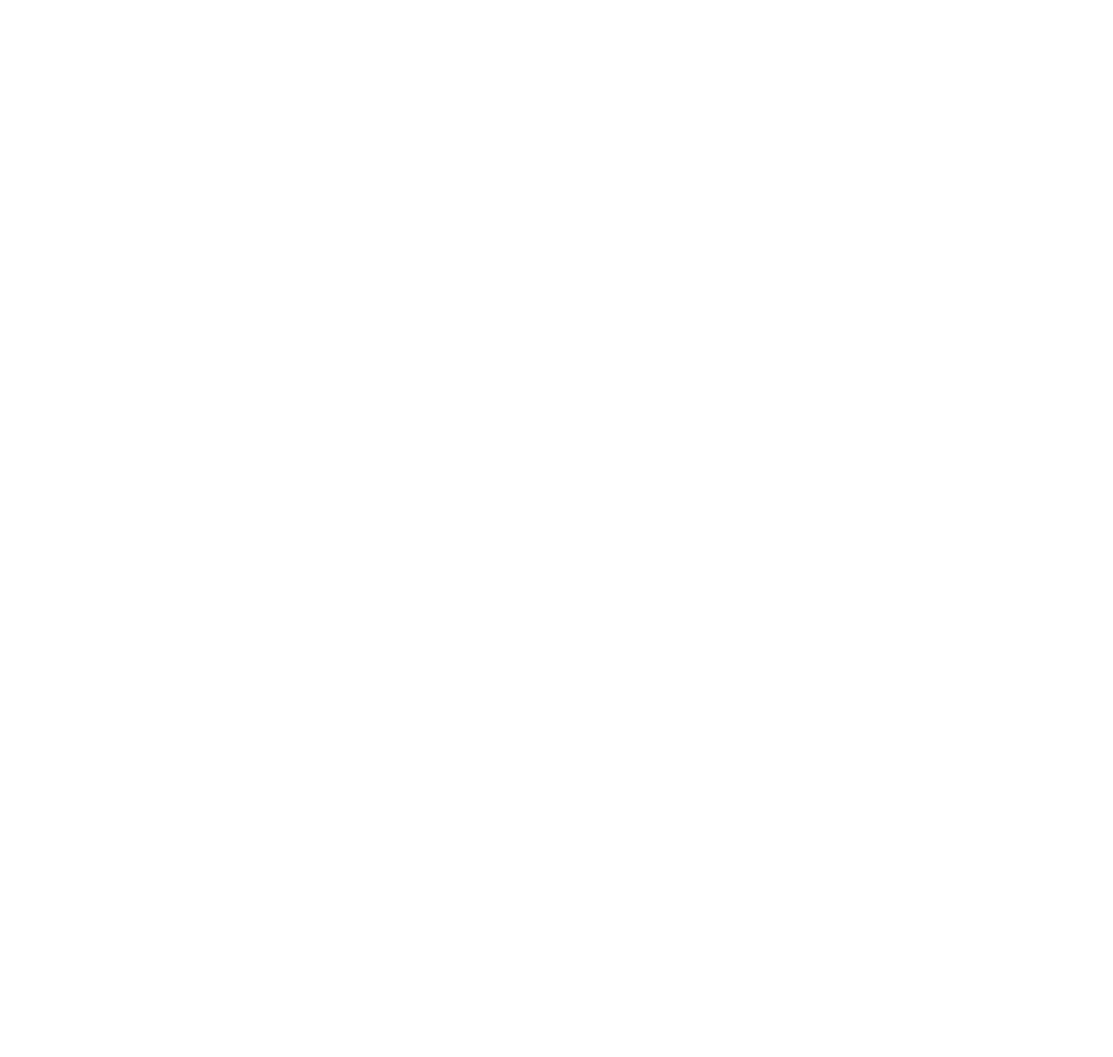
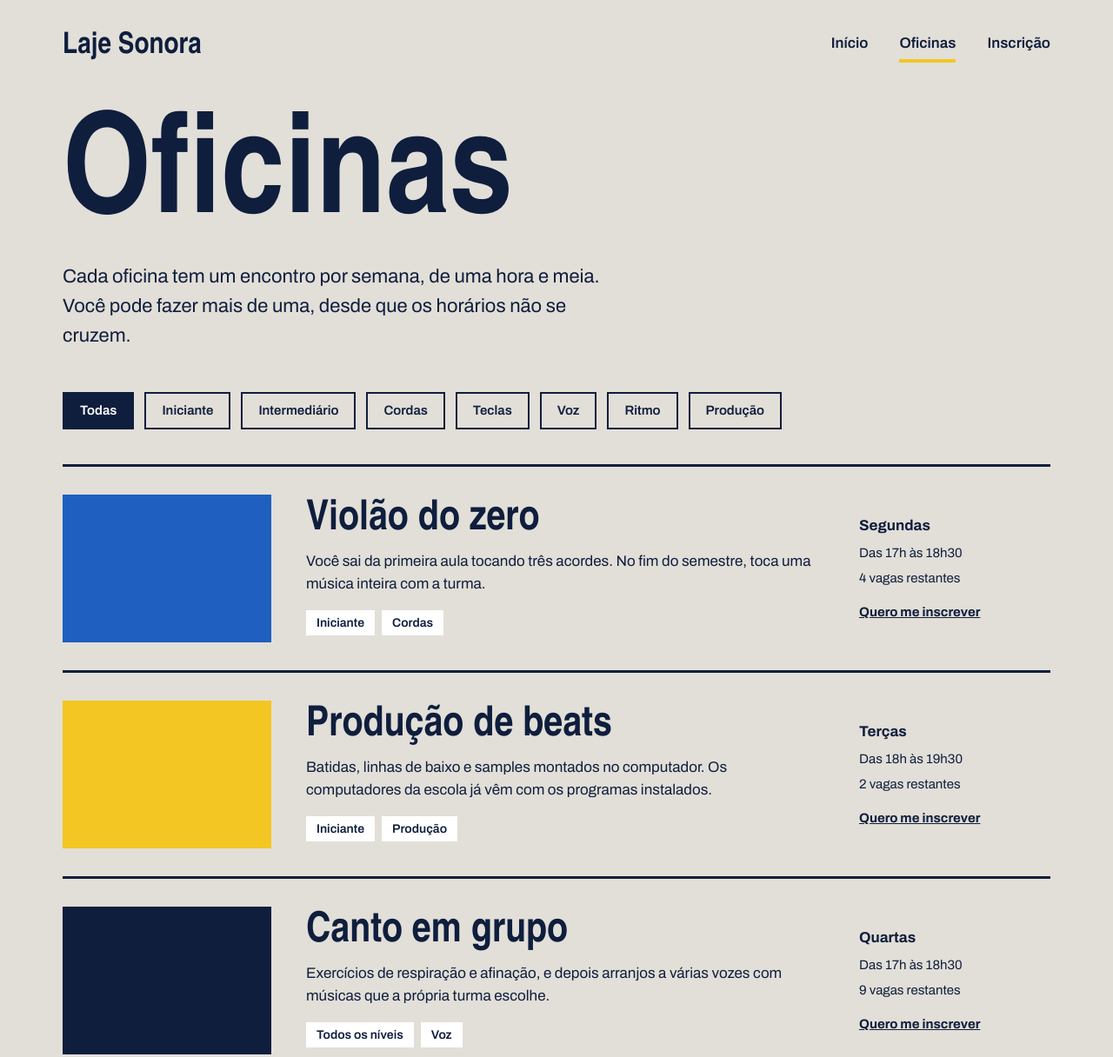
Before and after one commit to nandafidelissf/laje_sonora, a plain HTML site: page oficinas.html in a window 1280 px wide. Shown: the top 1216 px of the page at 87% size. Before the commit the page ends 800 px from the top, so only its background shows below. Drawn offline with Linux system fonts and the light colour scheme; a web font is replaced by a local one.

Commit message:
HTML da página de oficinas

```diff
--- a/index.css
+++ b/index.css
@@ -186,7 +186,6 @@ gap: 24px;
 .passos {
     display: flex;
 gap: 24px;
-
 }
 .passo {
     border-top: 6px solid var(--tinta);
@@ -213,7 +212,6 @@ gap: 24px;
   color: var(--concreto);
   padding-top: 56px;
   padding-bottom: 56px;
-
 }
 
 .rodape-colunas {
--- a/oficinas.css
+++ b/oficinas.css
@@ -0,0 +1,217 @@
+*{
+    margin: 0;
+    padding: 0;
+    box-sizing: border-box;
+}
+:root{
+ --concreto: #E2DFD8;
+ --concreto-escuro: #CBC7BE;
+--tinta : #0F1E3D;
+--caixa-dagua: #1F5FBF;
+--fita: #F3C623;
+--branco: #FFFFFF;
+
+--fonte-cartaz: "Big Shoulders",  "Arial Narrow", sans-serif;
+--fonte-texto: "Archivo", Arial, sans-serif;
+}
+.cards {
+display: flex;
+flex-wrap: wrap;
+gap: 24px;
+}
+.card{
+    background-color: var(--branco);
+    border: 3px solid var(--tinta);
+    flex: 1 1 340px;
+}
+
+.card .foto{
+    height: 170px;
+}
+
+.foto {
+    background-color: var(--concreto-escuro);
+}
+
+.foto-azul {
+    background-color: var(--caixa-dagua);
+}
+
+.foto-amarela {
+
+    background-color: var(--fita);
+}
+
+.foto-tinta {
+     background-color: var(--tinta);
+}
+
+body{
+    background-color: #E2DFD8;
+    color: #0F1E3D;
+    font-family: var(--fonte-texto);
+    font-size: 17px;
+    line-height: 1.55;
+}
+a {
+    color: inherit;
+}
+
+h1, h2, h3{
+    font-family: var(--fonte-cartaz);
+    font-weight: 900;
+    line-height: 0.95;
+}
+
+.conteudo {
+    max-width: 1200px;
+    margin-inline: auto;
+    padding-inline: 32px;
+}
+.topo {
+    padding-block: 28px;
+display: flex;
+justify-content: space-between;
+align-items: center;
+}
+
+.logo {
+    font-family: var(--fonte-cartaz);
+    font-size: 34px;
+    font-weight: 900;
+    text-decoration: none;
+}
+
+.menu {
+    display: flex;
+    gap: 36px;
+}
+
+.menu a {
+    font-weight: 600;
+    text-decoration: none;
+    padding-bottom: 4px;
+    border-bottom: 4px solid transparent;
+}
+
+.menu a:hover {
+    border-bottom-color: var(--tinta);
+}
+
+.menu a.atual {
+    border-bottom-color: var(--fita);
+}
+
+
+
+.rodape {
+    margin-top: 120px;
+    background-color: var(--tinta);
+    color: var(--concreto);
+    padding-top: 56px;
+    padding-bottom: 56px;
+
+}
+
+.rodape-colunas {
+    display: flex;
+    gap: 40px;
+}
+
+.rodape-coluna {
+    flex: 1;
+}
+
+.rodape h4 {
+    font-family: var(--fonte-cartaz);
+    font-size: 28px;
+    color: var(--fita);
+    margin-bottom: 12px;
+}
+.titulo-pagina {
+  font-size: 160px;
+  margin-top: 24px;
+}
+
+.subtitulo-pagina {
+  font-size: 22px;
+  max-width: 640px;
+  margin-top: 16px;
+}
+
+.filtros {
+  margin-top: 48px;
+  display: flex;
+  flex-wrap: wrap;
+  gap: 12px;
+}
+
+.filtro {
+  border: 2px solid var(--tinta);
+  padding: 8px 18px;
+  font-weight: 600;
+  font-size: 15px;
+}
+
+.filtro.ativo {
+  background-color: var(--tinta);
+  color: var(--branco);
+}
+
+.lista {
+  margin-top: 40px;
+}
+
+.oficina {
+  padding-top: 32px;
+  padding-bottom: 32px;
+  border-top: 3px solid var(--tinta);
+  display: flex;
+  align-items: center;
+  gap: 40px;
+}
+
+.oficina .foto {
+  width: 240px;
+  height: 170px;
+  flex-shrink: 0;
+}
+
+.oficina-texto {
+  flex: 1;
+}
+
+.oficina h2 {
+  font-size: 48px;
+  margin-bottom: 10px;
+}
+
+.etiquetas {
+  margin-top: 16px;
+  display: flex;
+  gap: 8px;
+}
+
+.etiqueta {
+  background-color: var(--branco);
+  padding: 4px 12px;
+  font-size: 14px;
+  font-weight: 600;
+}
+
+.oficina-detalhes {
+  width: 220px;
+  font-size: 15px;
+  display: flex;
+  flex-direction: column;
+  gap: 6px;
+}
+
+.oficina-detalhes strong {
+  font-size: 17px;
+}
+
+.oficina-detalhes a {
+  margin-top: 10px;
+  font-weight: 700;
+}
--- a/oficinas.html
+++ b/oficinas.html
@@ -0,0 +1,183 @@
+<!DOCTYPE html>
+<html lang="pt-br">
+
+<head>
+    <meta charset="UTF-8">
+    <meta name="viewport" content="width=device-width, initial-scale=1.0">
+    <link rel="preconnect" href="https://fonts.googleapis.com">
+    <link rel="preconnect" href="https://fonts.gstatic.com" crossorigin>
+    <link href="https://fonts.googleapis.com/css2?family=Big+Shoulders:opsz,wght@10..72,100..900&display=swap"
+        rel="stylesheet">
+    <link rel="preconnect" href="https://fonts.googleapis.com">
+    <link rel="preconnect" href="https://fonts.gstatic.com" crossorigin>
+    <link
+        href="https://fonts.googleapis.com/css2?family=Archivo:ital,wght@0,100..900;1,100..900&family=Big+Shoulders:opsz,wght@10..72,100..900&display=swap"
+        rel="stylesheet">
+    <link rel="stylesheet" href="./oficinas.css">
+    <title>Laje Sonora | Oficinas </title>
+</head>
+
+<body>
+    <header class="conteudo topo">
+        <a href="index.html" class="logo">Laje Sonora</a>
+        <nav class="menu">
+            <a href="index.html">Início</a>
+            <a href="oficinas.html" class="atual">Oficinas</a>
+            <a href="inscricao.html">Inscrição</a>
+        </nav>
+    </header>
+    <main class="conteudo">
+  <h1 class="titulo-pagina">Oficinas</h1>
+  <p class="subtitulo-pagina">Cada oficina tem um encontro por semana, de uma hora e meia. Você pode fazer mais de uma, desde que os horários não se cruzem.</p>
+
+  <div class="filtros">
+    <span class="filtro ativo">Todas</span>
+    <span class="filtro">Iniciante</span>
+    <span class="filtro">Intermediário</span>
+    <span class="filtro">Cordas</span>
+    <span class="filtro">Teclas</span>
+    <span class="filtro">Voz</span>
+    <span class="filtro">Ritmo</span>
+    <span class="filtro">Produção</span>
+  </div>
+
+  <div class="lista">
+    <article class="oficina">
+      <div class="foto foto-azul"></div>
+      <div class="oficina-texto">
+        <h2>Violão do zero</h2>
+        <p>Você sai da primeira aula tocando três acordes. No fim do semestre, toca uma música inteira com a turma.</p>
+        <div class="etiquetas">
+          <span class="etiqueta">Iniciante</span>
+          <span class="etiqueta">Cordas</span>
+        </div>
+      </div>
+      <div class="oficina-detalhes">
+        <strong>Segundas</strong>
+        <span>Das 17h às 18h30</span>
+        <span>4 vagas restantes</span>
+        <a href="inscricao.html">Quero me inscrever</a>
+      </div>
+    </article>
+
+    <article class="oficina">
+      <div class="foto foto-amarela"></div>
+      <div class="oficina-texto">
+        <h2>Produção de beats</h2>
+        <p>Batidas, linhas de baixo e samples montados no computador. Os computadores da escola já vêm com os programas instalados.</p>
+        <div class="etiquetas">
+          <span class="etiqueta">Iniciante</span>
+          <span class="etiqueta">Produção</span>
+        </div>
+      </div>
+      <div class="oficina-detalhes">
+        <strong>Terças</strong>
+        <span>Das 18h às 19h30</span>
+        <span>2 vagas restantes</span>
+        <a href="inscricao.html">Quero me inscrever</a>
+      </div>
+    </article>
+
+    <article class="oficina">
+      <div class="foto foto-tinta"></div>
+      <div class="oficina-texto">
+        <h2>Canto em grupo</h2>
+        <p>Exercícios de respiração e afinação, e depois arranjos a várias vozes com músicas que a própria turma escolhe.</p>
+        <div class="etiquetas">
+          <span class="etiqueta">Todos os níveis</span>
+          <span class="etiqueta">Voz</span>
+        </div>
+      </div>
+      <div class="oficina-detalhes">
+        <strong>Quartas</strong>
+        <span>Das 17h às 18h30</span>
+        <span>9 vagas restantes</span>
+        <a href="inscricao.html">Quero me inscrever</a>
+      </div>
+    </article>
+
+    <article class="oficina">
+      <div class="foto"></div>
+      <div class="oficina-texto">
+        <h2>Teclado e harmonia</h2>
+        <p>Para quem já toca um pouco e quer entender o que está tocando. Campo harmônico, inversões e acompanhamento.</p>
+        <div class="etiquetas">
+          <span class="etiqueta">Intermediário</span>
+          <span class="etiqueta">Teclas</span>
+        </div>
+      </div>
+      <div class="oficina-detalhes">
+        <strong>Quintas</strong>
+        <span>Das 18h às 19h30</span>
+        <span>5 vagas restantes</span>
+        <a href="inscricao.html">Quero me inscrever</a>
+      </div>
+    </article>
+
+    <article class="oficina">
+      <div class="foto foto-azul"></div>
+      <div class="oficina-texto">
+        <h2>Bateria e percussão</h2>
+        <p>Começa com palmas e pés, passa pelo pandeiro e termina na bateria completa. Ninguém precisa ter instrumento em casa.</p>
+        <div class="etiquetas">
+          <span class="etiqueta">Iniciante</span>
+          <span class="etiqueta">Ritmo</span>
+        </div>
+      </div>
+      <div class="oficina-detalhes">
+        <strong>Sextas</strong>
+        <span>Das 17h às 18h30</span>
+        <span>6 vagas restantes</span>
+        <a href="inscricao.html">Quero me inscrever</a>
+      </div>
+    </article>
+
+    <article class="oficina">
+      <div class="foto foto-amarela"></div>
+      <div class="oficina-texto">
+        <h2>Gravação no celular</h2>
+        <p>Como posicionar o celular, gravar voz e instrumento separados e juntar tudo num aplicativo gratuito de edição.</p>
+        <div class="etiquetas">
+          <span class="etiqueta">Todos os níveis</span>
+          <span class="etiqueta">Produção</span>
+        </div>
+      </div>
+      <div class="oficina-detalhes">
+        <strong>Sábados</strong>
+        <span>Das 10h às 11h30</span>
+        <span>7 vagas restantes</span>
+        <a href="inscricao.html">Quero me inscrever</a>
+      </div>
+    </article>
+  </div>
+</main>
+
+</body>
+ <footer class="rodape">
+  <div class="container rodape-colunas">
+    <div class="rodape-coluna">
+      <h4>Laje Sonora</h4>
+      <p>Escola livre de música para adolescentes.</p>
+    </div>
+
+    <div class="rodape-coluna">
+      <h4>Endereço</h4>
+      <p>Rua das Antenas, 120</p>
+      <p>São Paulo, SP</p>
+    </div>
+
+    <div class="rodape-coluna">
+      <h4>Horários</h4>
+      <p>Segunda a sexta, das 16h às 21h</p>
+      <p>Sábado, das 9h às 13h</p>
+    </div>
+
+    <div class="rodape-coluna">
+      <h4>Contato</h4>
+      <p>contato@lajesonora.com.br</p>
+      <p>(11) 91234 5678</p>
+    </div>
+  </div>
+</footer>
+
+</html>
```
Also changed, not shown: index.html (+20 -16 lines). Lines whose indentation alone changed are shown as unchanged.
